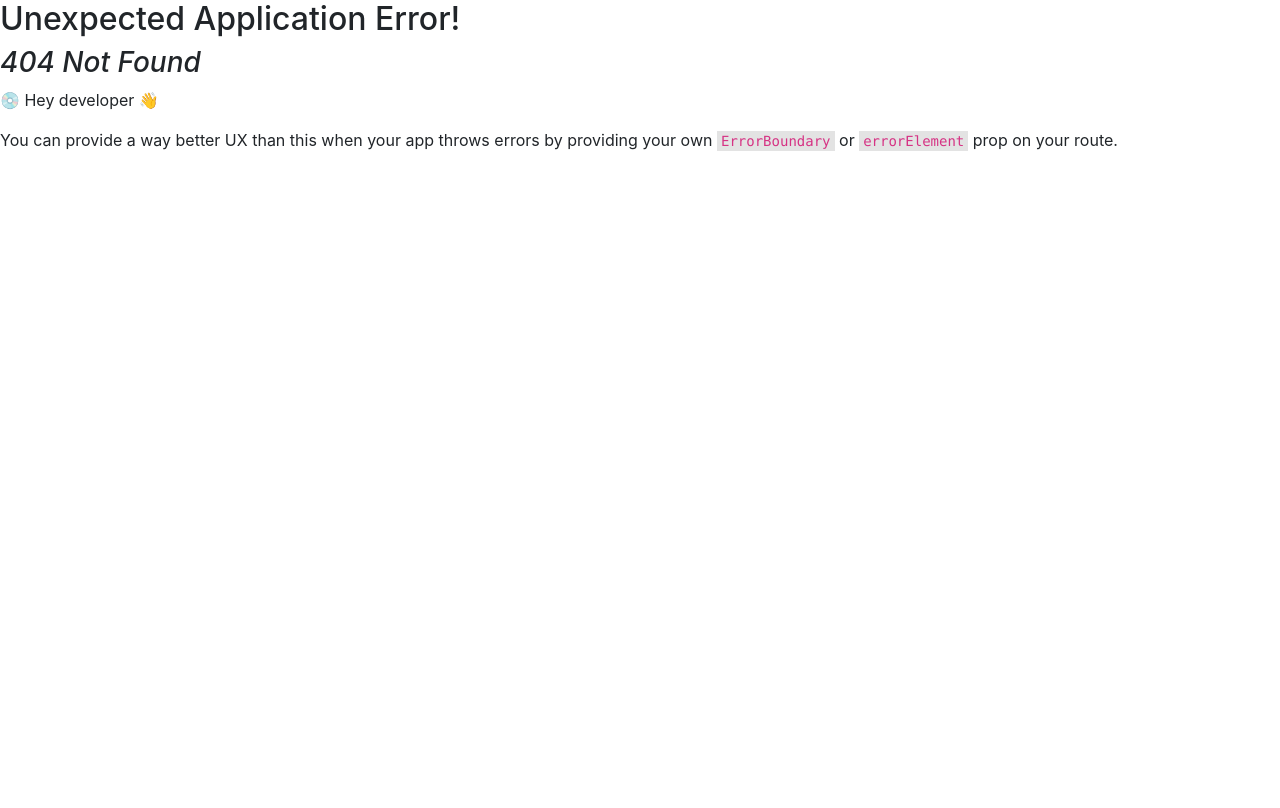
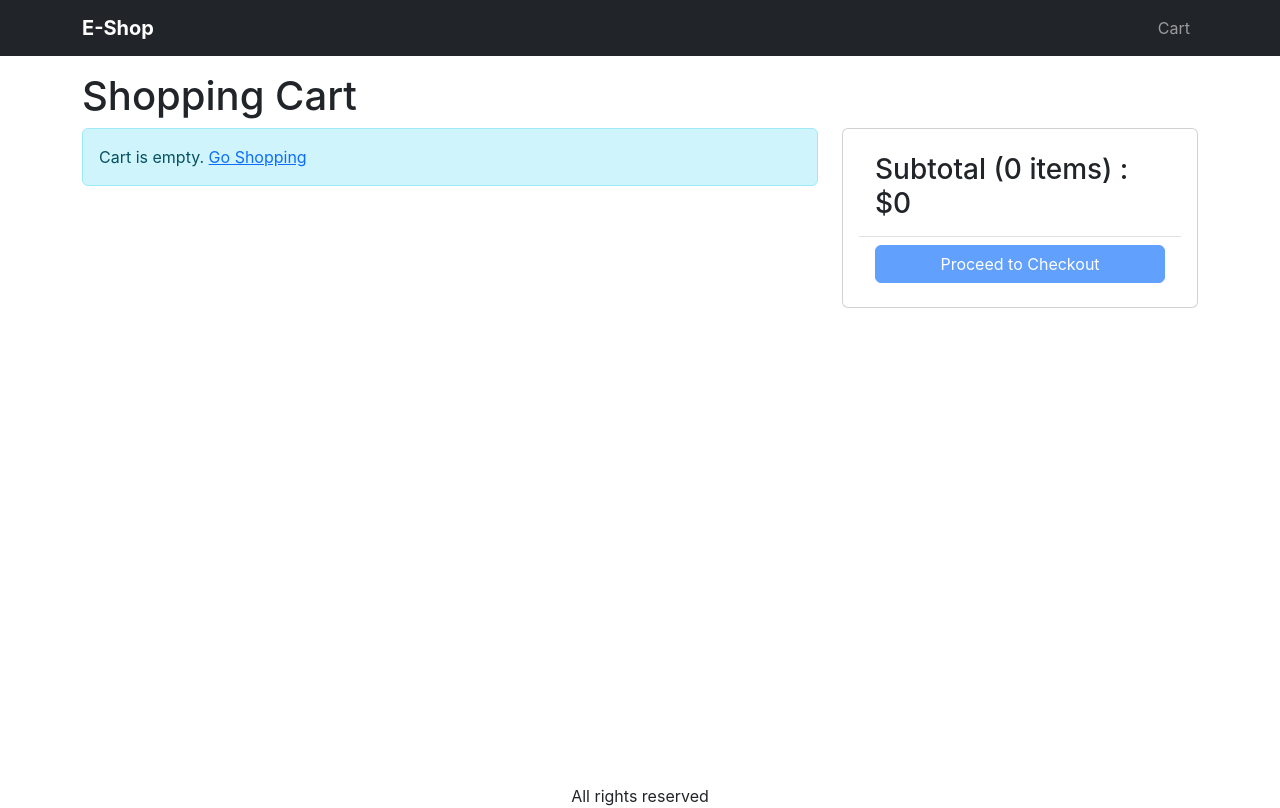
Before and after one commit to ingemedical16/Build-MERN-Stack-ECommerce-Website-Like-Amazon, a React (Vite) app in the folder frontend/: page /cart in a window 1280 px wide. Before the commit this address had no page. Built offline with nearby package versions, Linux system fonts and the light colour scheme.

Commit message:
16. Create Cart Screen

```diff
--- a/frontend/src/components/Product.jsx
+++ b/frontend/src/components/Product.jsx
@@ -9,6 +9,7 @@
 import axios from 'axios';
 const Product = (props) => {
   const { product } = props;
+
   const { state, dispatch: ctxDispatch } = useContext(store);
   const {
     cart: { cartItems },
--- a/frontend/src/components/ProductDetails.jsx
+++ b/frontend/src/components/ProductDetails.jsx
@@ -5,16 +5,30 @@
 import { useContext } from 'react';
 import { store } from '../Store/StoreProvider';
 import { ACTIONS } from '../Store/action';
+import { useNavigate } from 'react-router-dom';
+import axios from 'axios';
 
 const ProductDetails = (props) => {
+    const naviget = useNavigate();
   const { product } = props;
-  const { dispatch: ctxDispatch } = useContext(store);
+  const { state, dispatch: ctxDispatch } = useContext(store);
+  const {
+    cart: { cartItems },
+  } = state;
   const { CART_ADD_ITEM } = ACTIONS;
-  const addToCardHandler = () => {
+  const addToCardHandler = async () => {
+    const existItem = cartItems.find((x) => x._id === product._id);
+    const quantity = existItem ? existItem.quantity + 1 : 1;
+    const { data } = await axios.get(`/api/v2/products/${product._id}`);
+    if (data.countInStock < quantity) {
+      window.alert('Sorry. Product is out of stock');
+      return;
+    }
     ctxDispatch({
       type: CART_ADD_ITEM,
-      payload: { ...product, quantity: 1 },
+      payload: { ...product, quantity },
     });
+    naviget('/cart');
   };
   return (
     <Row>
--- a/frontend/src/main.jsx
+++ b/frontend/src/main.jsx
@@ -14,12 +14,14 @@
 import HomeScreen from './screens/HomeScreen.jsx';
 import ProductScreen from './screens/ProductDetailsScreen.jsx';
 import StoreProvider from './Store/StoreProvider.jsx';
+import CartScreen from './screens/CartScreen.jsx';
 
 const router = createBrowserRouter(
   createRoutesFromElements(
     <Route path="/" element={<App />}>
       <Route index={true} path="/" element={<HomeScreen />} />
       <Route path="/product/:slug" element={<ProductScreen />} />
+      <Route path="/cart" element={<CartScreen />} />
     </Route>
   )
 );
--- /dev/null
+++ b/frontend/src/screens/CartScreen.jsx
@@ -0,0 +1,131 @@
+/* eslint-disable no-unused-vars */
+import { useContext } from 'react';
+import { store } from '../Store/StoreProvider';
+import { Helmet } from 'react-helmet-async';
+import { Button, Card, Col, ListGroup, Row } from 'react-bootstrap';
+import MessageBox from '../components/MessageBox';
+import { Link, useNavigate } from 'react-router-dom';
+import { ACTIONS } from '../Store/action';
+import axios from 'axios';
+
+const CartScreen = () => {
+  const navigate = useNavigate();
+  const { CART_ADD_ITEM, CART_REMOVE_ITEM } = ACTIONS;
+  const { state, dispatch: ctxDispatch } = useContext(store);
+  const {
+    cart: { cartItems },
+  } = state;
+
+  const updateCartHandler = async (item, quantity) => {
+    const { data } = await axios.get(`/api/products/${item._id}`);
+    if (data.countInStock < quantity) {
+      window.alert('Sorry. Product is out of stock');
+      return;
+    }
+    ctxDispatch({
+      type: CART_ADD_ITEM,
+      payload: { ...item, quantity },
+    });
+  };
+  const removeItemHandler = (item) => {
+    ctxDispatch({ type: CART_REMOVE_ITEM, payload: item });
+  };
+
+  const checkoutHandler = () => {
+    //navigate('/signin?redirect=/shipping');
+  };
+
+  return (
+    <div>
+      <Helmet>
+        <title>Shopping Cart</title>
+      </Helmet>
+      <h1>Shopping Cart</h1>
+      <Row>
+        <Col md={8}>
+          {cartItems.length === 0 ? (
+            <MessageBox>
+              Cart is empty. <Link to="/">Go Shopping</Link>
+            </MessageBox>
+          ) : (
+            <ListGroup>
+              {cartItems.map((item) => (
+                <ListGroup.Item key={item._id}>
+                  <Row className="align-items-center">
+                    <Col md={4}>
+                      <img
+                        src={item.image}
+                        alt={item.name}
+                        className="img-fluid rounded img-thumbnail"
+                      ></img>{' '}
+                      <Link to={`/product/${item.slug}`}>{item.name}</Link>
+                    </Col>
+                    <Col md={3}>
+                      <Button
+                        onClick={() =>
+                          updateCartHandler(item, item.quantity - 1)
+                        }
+                        variant="light"
+                        disabled={item.quantity === 1}
+                      >
+                        <i className="fas fa-minus-circle"></i>
+                      </Button>{' '}
+                      <span>{item.quantity}</span>{' '}
+                      <Button
+                        variant="light"
+                        onClick={() =>
+                          updateCartHandler(item, item.quantity + 1)
+                        }
+                        disabled={item.quantity === item.countInStock}
+                      >
+                        <i className="fas fa-plus-circle"></i>
+                      </Button>
+                    </Col>
+                    <Col md={3}>${item.price}</Col>
+                    <Col md={2}>
+                      <Button
+                        onClick={() => removeItemHandler(item)}
+                        variant="light"
+                      >
+                        <i className="fas fa-trash"></i>
+                      </Button>
+                    </Col>
+                  </Row>
+                </ListGroup.Item>
+              ))}
+            </ListGroup>
+          )}
+        </Col>
+        <Col md={4}>
+          <Card>
+            <Card.Body>
+              <ListGroup variant="flush">
+                <ListGroup.Item>
+                  <h3>
+                    Subtotal ({cartItems.reduce((a, c) => a + c.quantity, 0)}{' '}
+                    items) : $
+                    {cartItems.reduce((a, c) => a + c.price * c.quantity, 0)}
+                  </h3>
+                </ListGroup.Item>
+                <ListGroup.Item>
+                  <div className="d-grid">
+                    <Button
+                      type="button"
+                      variant="primary"
+                      onClick={checkoutHandler}
+                      disabled={cartItems.length === 0}
+                    >
+                      Proceed to Checkout
+                    </Button>
+                  </div>
+                </ListGroup.Item>
+              </ListGroup>
+            </Card.Body>
+          </Card>
+        </Col>
+      </Row>
+    </div>
+  );
+};
+
+export default CartScreen;
```
Also changed, not shown: frontend/src/index.css (line endings or trailing spaces), 1 other file (tests, documents, lock files or other folders).
